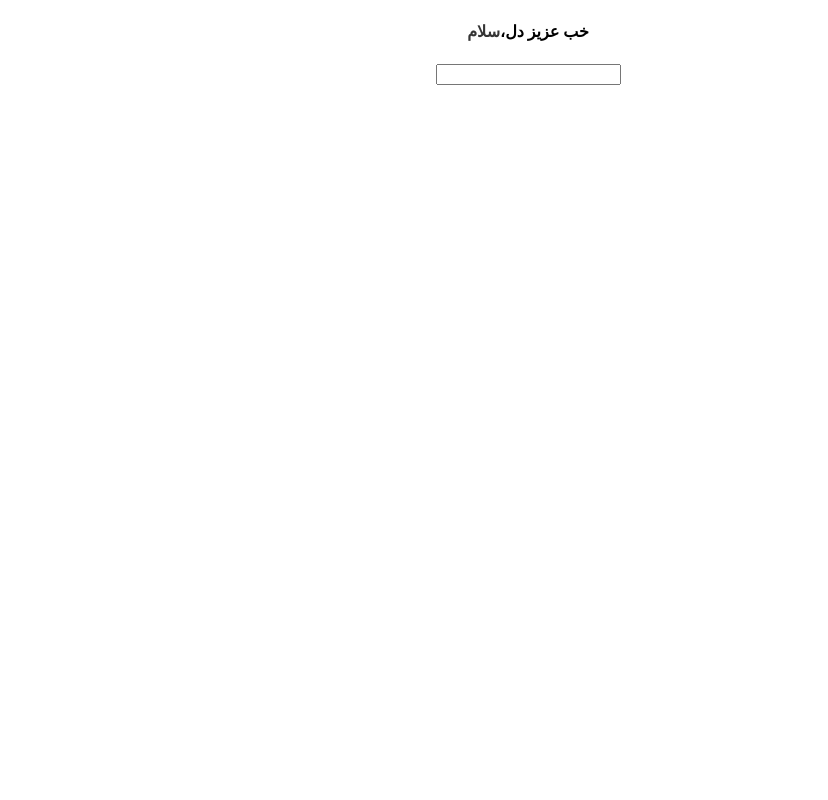
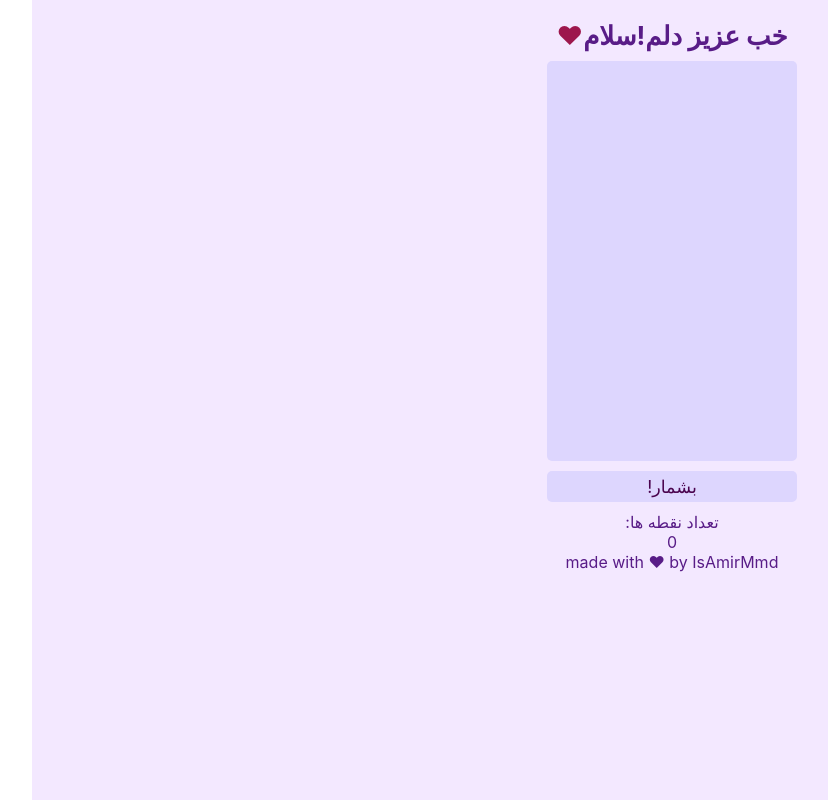
Before and after one commit to IsAmirMmd/noghte-shomar, a React (Create React App) app: page / in a window 1280 px wide. Shown: the whole page, without its empty margins (112-940 px from the left). Built offline with nearby package versions, Linux system fonts and the light colour scheme.

Commit message:
adding style and some elements

```diff
--- a/src/App.css
+++ b/src/App.css
@@ -1,38 +1,43 @@
 .App {
+  padding: 20px;
   text-align: center;
-}
-
-.App-logo {
-  height: 40vmin;
-  pointer-events: none;
-}
-
-@media (prefers-reduced-motion: no-preference) {
-  .App-logo {
-    animation: App-logo-spin infinite 20s linear;
-  }
-}
-
-.App-header {
-  background-color: #282c34;
-  min-height: 100vh;
+  background-color: #f3e8ff;
+  color: #581c87;
+  height: 100vh;
   display: flex;
   flex-direction: column;
   align-items: center;
-  justify-content: center;
-  font-size: calc(10px + 2vmin);
-  color: white;
 }
-
-.App-link {
-  color: #61dafb;
+.App h1 {
+  font-size: 26px;
+  margin-bottom: 10px;
 }
-
-@keyframes App-logo-spin {
-  from {
-    transform: rotate(0deg);
-  }
-  to {
-    transform: rotate(360deg);
-  }
+.App textarea {
+  border: 0;
+  outline: 0;
+  background-color: #ddd6fe;
+  border-radius: 5px;
+  padding: 10px 15px;
+  font-size: 1rem;
+  min-width: 250px;
+  max-width: 350px;
+  min-height: 50vh;
+  resize: none;
+  color: #4a044e;
 }
+.App form {
+  display: flex;
+  flex-direction: column;
+}
+.btn {
+  background-color: #ddd6fe;
+  color: #4a044e;
+  outline: 0;
+  border: 0;
+  cursor: pointer;
+  margin-top: 10px;
+  padding: 5px;
+  font-size: 1.1rem;
+  margin-bottom: 10px;
+  border-radius: 5px;
+}
--- a/src/App.js
+++ b/src/App.js
@@ -3,10 +3,22 @@ import "./App.css";
 function App() {
   return (
     <div className="App">
-      <h4>
-        خب عزیز دل،<span style={{ color: "#353535" }}>سلام</span>
-      </h4>
-      <input type="text" value={null} />
+      <h1>
+        خب عزیز دلم!
+        <span>سلام</span>
+        <span style={{ color: "#9d174d" }}>♥</span>
+      </h1>
+      <form>
+        <textarea type="text" value={null}></textarea>
+        <button className="btn">بشمار!</button>
+      </form>
+      <div className="counter">
+        <p>تعداد نقطه ها:</p>
+        <span className="dot-count">0</span>
+      </div>
+      <footer>
+        made with <span>♥</span> by <span>IsAmirMmd</span>
+      </footer>
     </div>
   );
 }
--- a/src/index.css
+++ b/src/index.css
@@ -1,13 +1,15 @@
-body {
+* {
+  padding: 0;
   margin: 0;
-  font-family: -apple-system, BlinkMacSystemFont, 'Segoe UI', 'Roboto', 'Oxygen',
-    'Ubuntu', 'Cantarell', 'Fira Sans', 'Droid Sans', 'Helvetica Neue',
+  box-sizing: border-box;
+  direction: rtl;
+  font-family: -apple-system, BlinkMacSystemFont, "Segoe UI", "Roboto", "Oxygen",
+    "Ubuntu", "Cantarell", "Fira Sans", "Droid Sans", "Helvetica Neue",
     sans-serif;
   -webkit-font-smoothing: antialiased;
   -moz-osx-font-smoothing: grayscale;
 }
-
 code {
-  font-family: source-code-pro, Menlo, Monaco, Consolas, 'Courier New',
+  font-family: source-code-pro, Menlo, Monaco, Consolas, "Courier New",
     monospace;
 }
```
